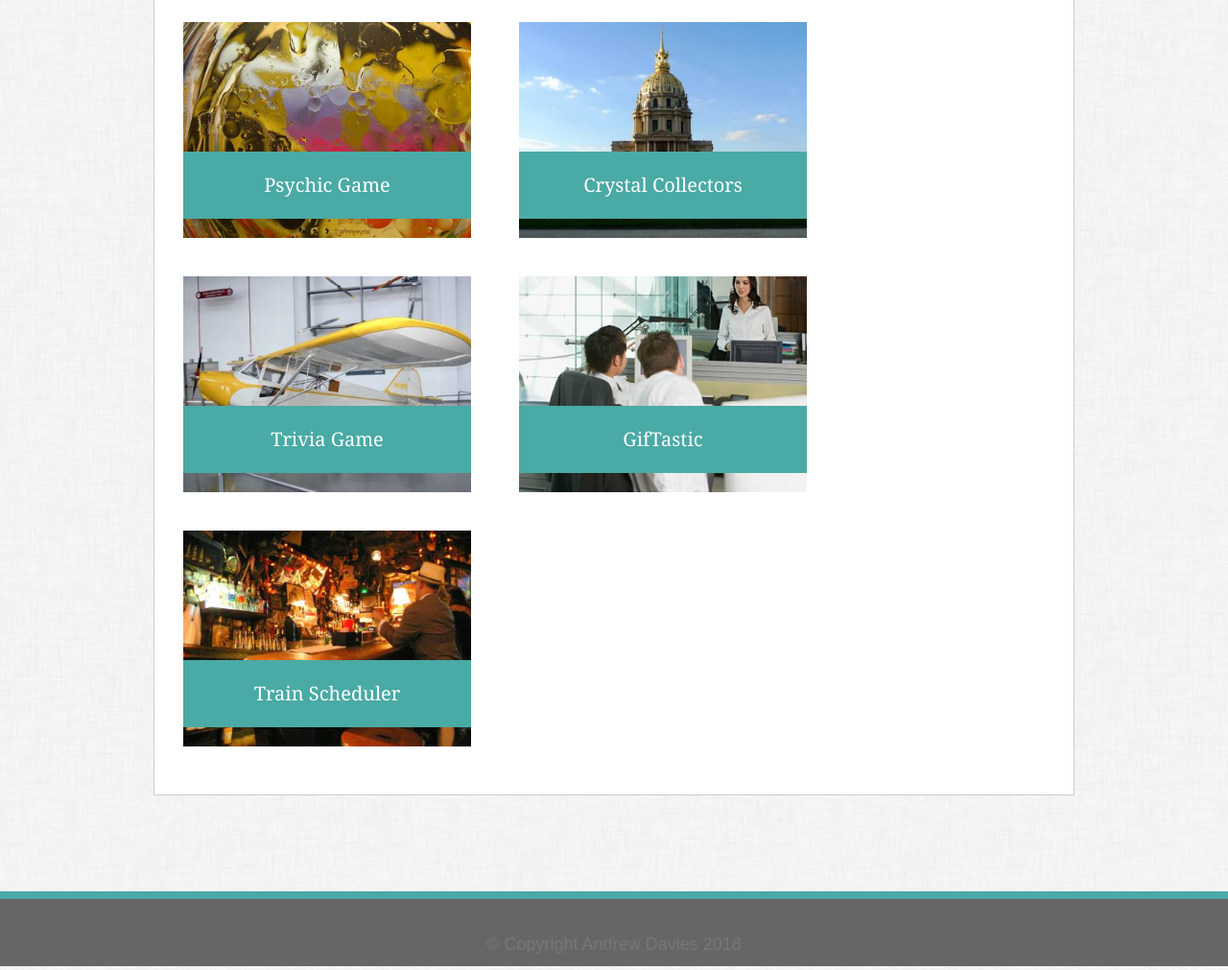
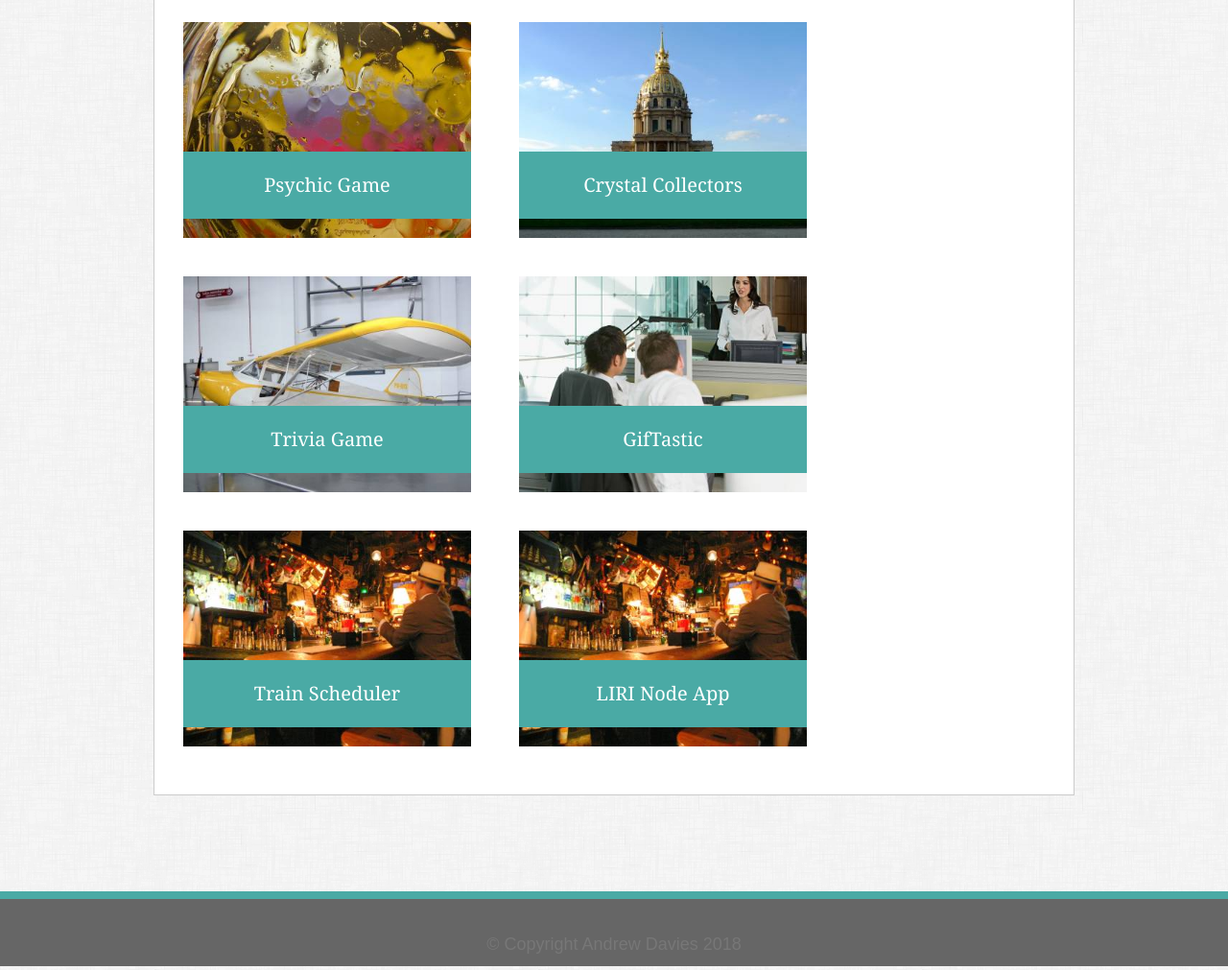
Before and after one commit to adavies312/basic-portfolio, a plain HTML site: page portfolio.html in a window 1280 px wide. Shown: the part 186-1197 px from the top of the page at 96% size. Drawn offline with Linux system fonts and the light colour scheme.

Commit message:
Basic Portolio

```diff
--- a/portfolio.html
+++ b/portfolio.html
@@ -55,6 +55,12 @@
                         <h3>Train Scheduler</h3>
                     </div>
                 </a>
+                <a class="portfolio margin" href="https://github.com/adavies312/liri-node-app">
+                    <img class="portfolio-image" src="assets/images/rock-paper-scissors.jpg" alt="LIRI Node App">
+                    <div class="title-image">
+                        <h3>LIRI Node App</h3>
+                    </div>
+                </a>
             </div>
         </section>
     </div>
```
